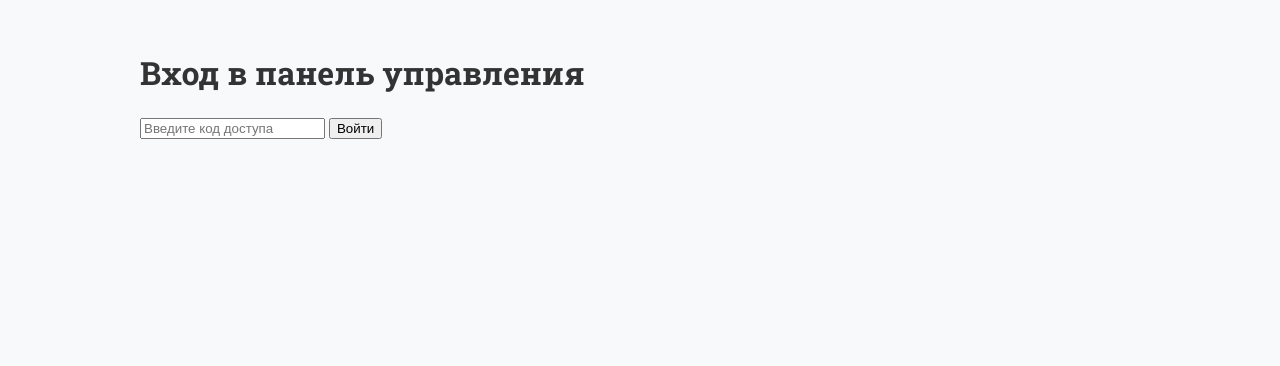
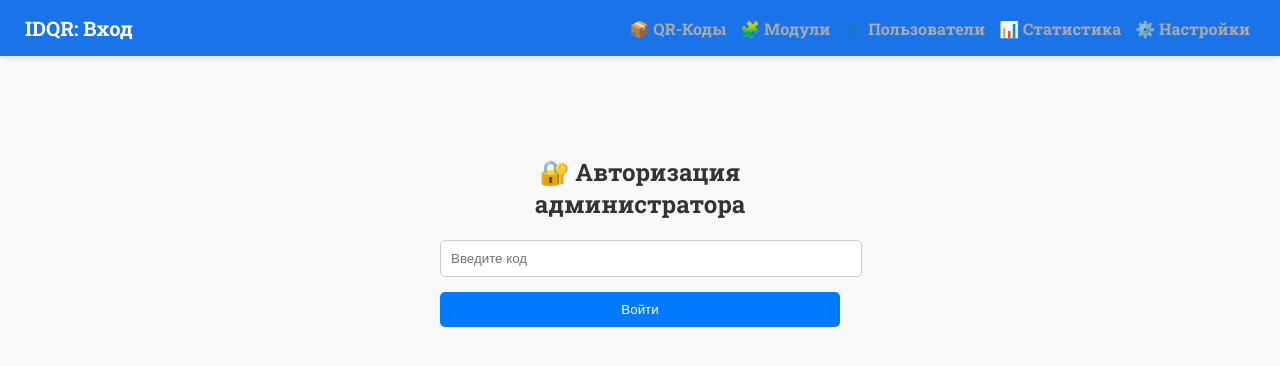
Before and after one commit to Darhan-man/idqr-platform, a FastAPI app: template templates/index.html in a window 1280 px wide. Shown: the top 366 px of the page. Run offline with FastAPI, Linux system fonts and the light colour scheme; the template is opened without the code that fills it, so the values that code supplies are empty; the visitor is signed in with stand-in values (Sample User, id 1).

Commit message:
Update index.html

```diff
--- a/templates/index.html
+++ b/templates/index.html
@@ -2,21 +2,46 @@
 <html lang="ru">
 <head>
     <meta charset="UTF-8">
-    <title>Вход в систему</title>
+    <title>IDQR — Вход</title>
     <link rel="stylesheet" href="/static/css/style.css">
 </head>
 <body>
-    <div class="container">
-        <div class="card">
-            <h1>Вход в панель управления</h1>
-            {% if error %}
-                <p class="error">{{ error }}</p>
-            {% endif %}
-            <form method="post" action="/login">
-                <input type="text" name="code" placeholder="Введите код доступа" required>
-                <button type="submit">Войти</button>
-            </form>
-        </div>
+    <div class="navbar">
+        <h1>IDQR: Вход</h1>
+        <nav>
+            <a href="#" class="disabled">📦 QR-Коды</a>
+            <a href="#" class="disabled">🧩 Модули</a>
+            <a href="#" class="disabled">👤 Пользователи</a>
+            <a href="#" class="disabled">📊 Статистика</a>
+            <a href="#" class="disabled">⚙️ Настройки</a>
+        </nav>
     </div>
+
+    <div class="container" style="max-width: 400px; margin: 50px auto; text-align: center;">
+        <h2>🔐 Авторизация администратора</h2>
+
+        {% if error %}
+            <p style="color: red;">{{ error }}</p>
+        {% endif %}
+
+        <form method="post" action="/login" style="margin-top: 20px;">
+            <input type="password" name="code" placeholder="Введите код" required
+                   style="width: 100%; padding: 10px; margin-bottom: 15px; border: 1px solid #ccc; border-radius: 5px;">
+            <button type="submit"
+                    style="width: 100%; padding: 10px; background-color: #007bff; color: white;
+                           border: none; border-radius: 5px; cursor: pointer;">
+                Войти
+            </button>
+        </form>
+    </div>
+
+    <style>
+        nav a.disabled {
+            pointer-events: none;
+            color: #aaa;
+            text-decoration: none;
+            margin: 0 5px;
+        }
+    </style>
 </body>
 </html>
```
